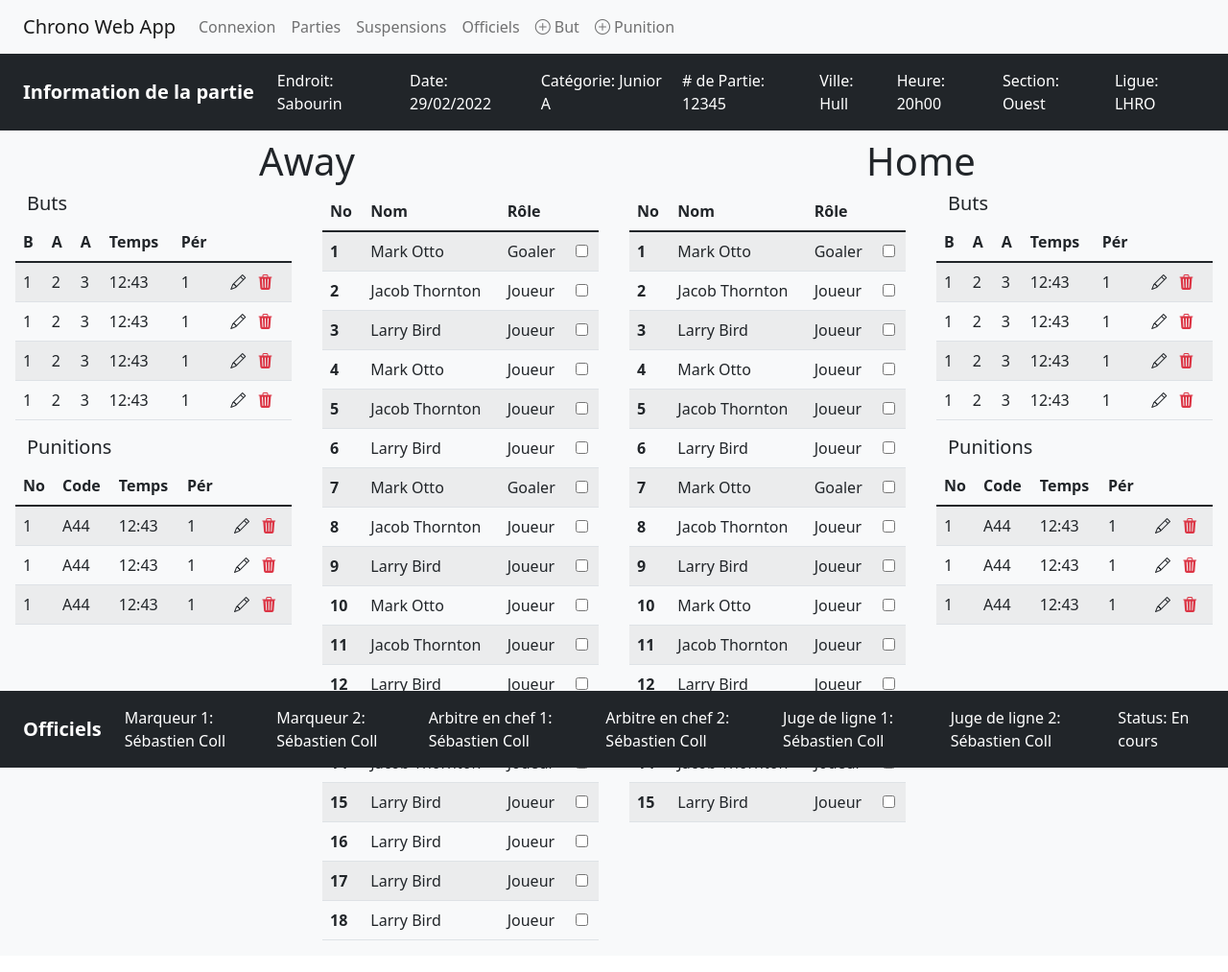
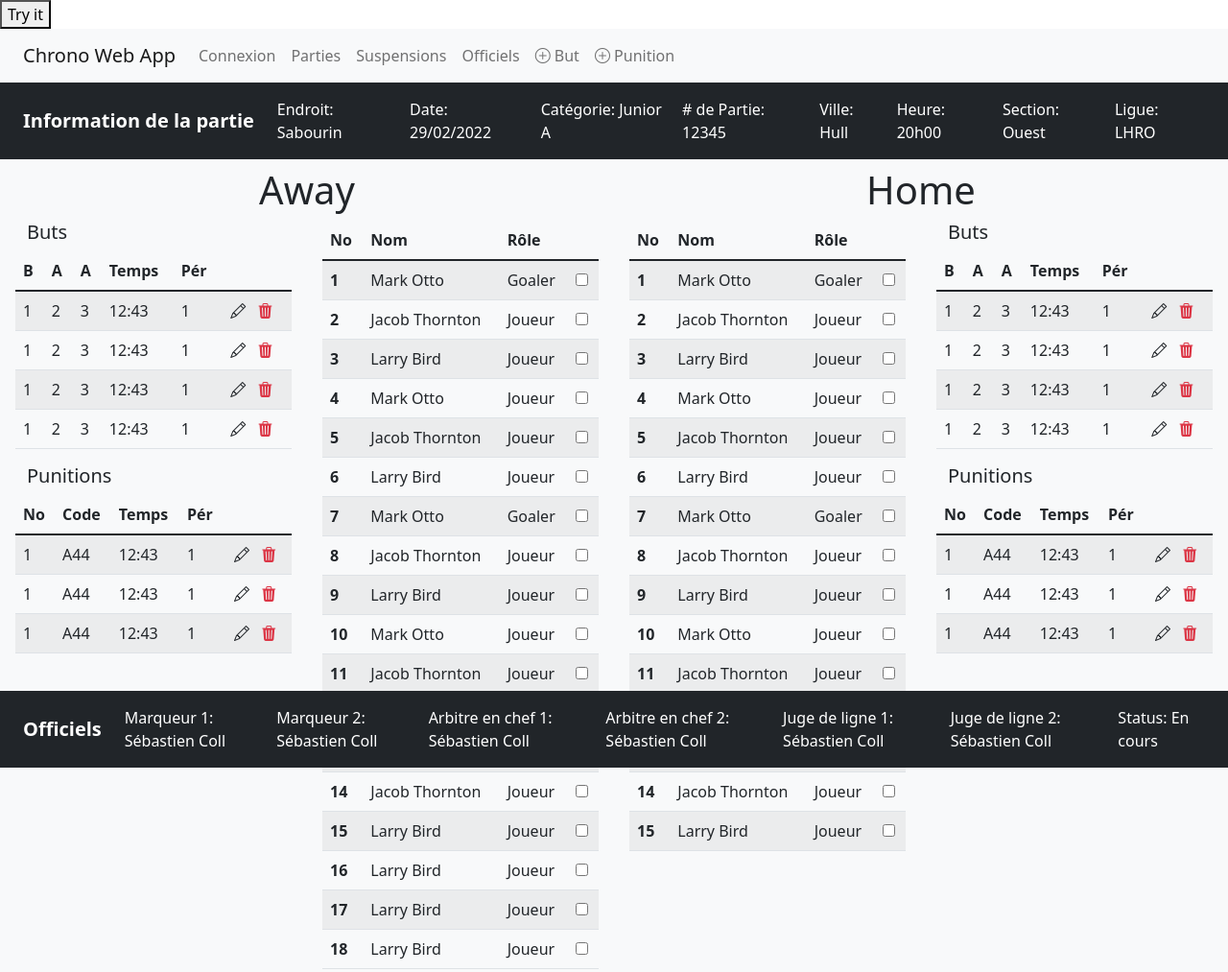
Before and after one commit to SebastienColl/chrono-webapp, a plain HTML site: page index.html in a window 1280 px wide. Shown: the whole page at 96% size. Drawn offline with nearby package versions, Linux system fonts and the light colour scheme.

Commit message:
Update index.html

```diff
--- a/index.html
+++ b/index.html
@@ -11,7 +11,18 @@
   </head>
   <body>
     <script src="https://cdn.jsdelivr.net/npm/bootstrap@5.1.3/dist/js/bootstrap.bundle.min.js" integrity="sha384-ka7Sk0Gln4gmtz2MlQnikT1wXgYsOg+OMhuP+IlRH9sENBO0LRn5q+8nbTov4+1p" crossorigin="anonymous"></script>
+    <script src="https://unpkg.com/axios/dist/axios.min.js"></script>
+    <script>
+      function myFunction() {
+        axios.get('https://6241450119f609879244d529.mockapi.io/')
+          .then(function (response) {
+            // handle success
+            console.log(response);
+          })
+      }
+    </script>
     <!-- Header-->
+    <button type="button" onclick="myFunction()">Try it</button>
     <div class="sticky-top">
     <!-- <div> -->
       <!-- Navbar -->
```
